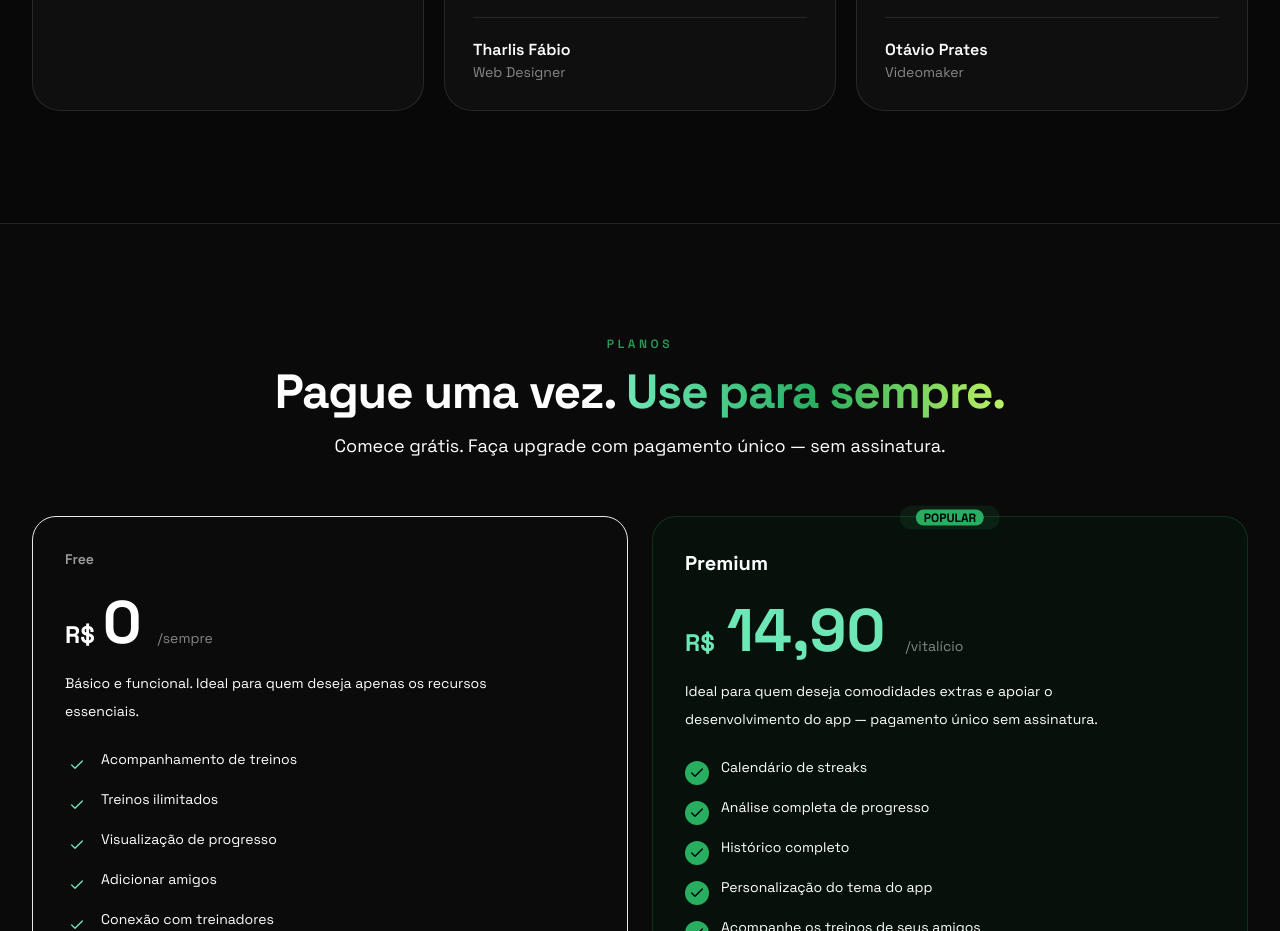
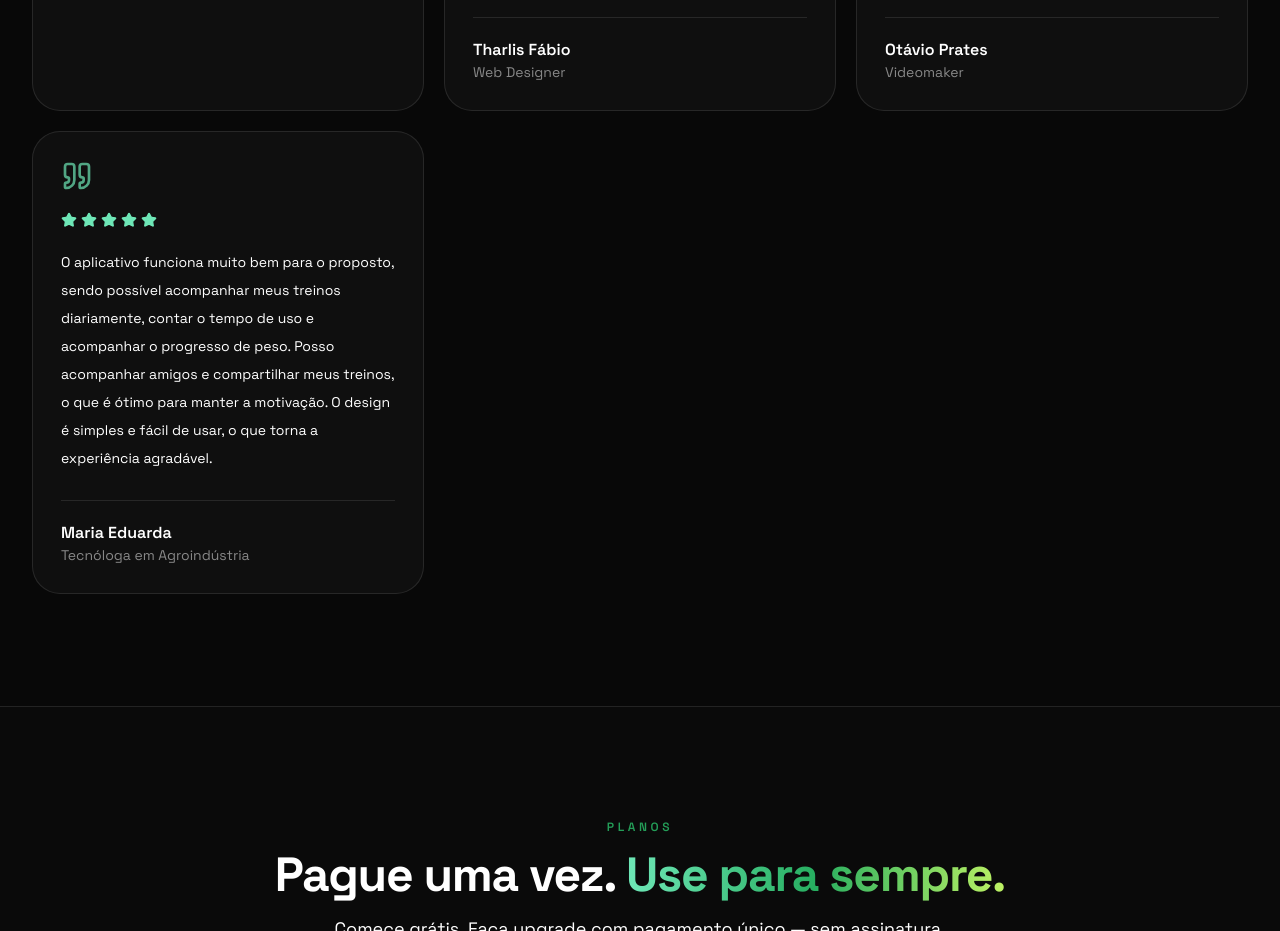
Before and after one commit to pedroluca/trainlog-landing, a React (Vite) app: page / in a window 1280 px wide. Shown: the part 3440-4371 px from the top of the page. Built offline with nearby package versions, Linux system fonts and the light colour scheme; no server answers.

Commit message:
feat: add new testimonial

```diff
--- a/src/App.tsx
+++ b/src/App.tsx
@@ -118,6 +118,11 @@ const testimonials = [
     name: 'Otávio Prates',
     role: 'Videomaker',
     text: 'O aplicativo é completo no quesito de acompanhamento durante os treinos, com o tempo de descanso exato, quantidade de séries e na própria formação de treinos e exercícios, recomendo para todos que querem uma melhor organização e cuidado com seus treinos!',
+  },
+  {
+    name: 'Maria Eduarda',
+    role: 'Tecnóloga em Agroindústria',
+    text: 'O aplicativo funciona muito bem para o proposto, sendo possível acompanhar meus treinos diariamente, contar o tempo de uso e acompanhar o progresso de peso. Posso acompanhar amigos e compartilhar meus treinos, o que é ótimo para manter a motivação. O design é simples e fácil de usar, o que torna a experiência agradável.',
   },
 ]
 
```
